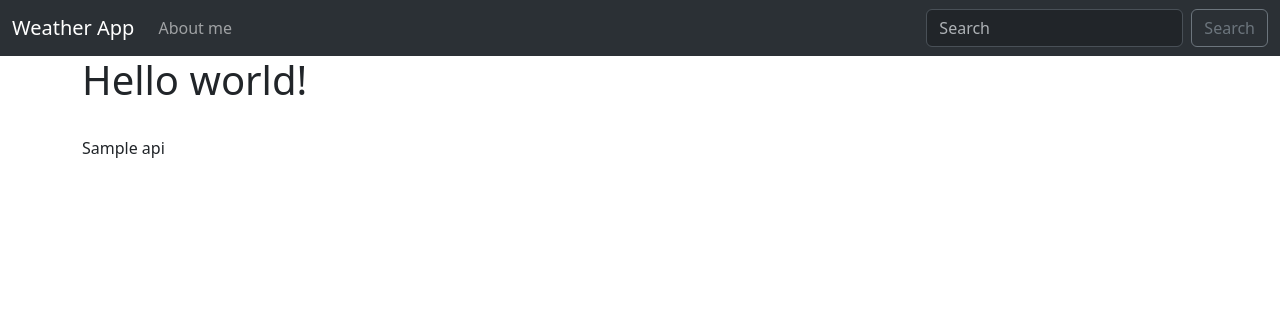
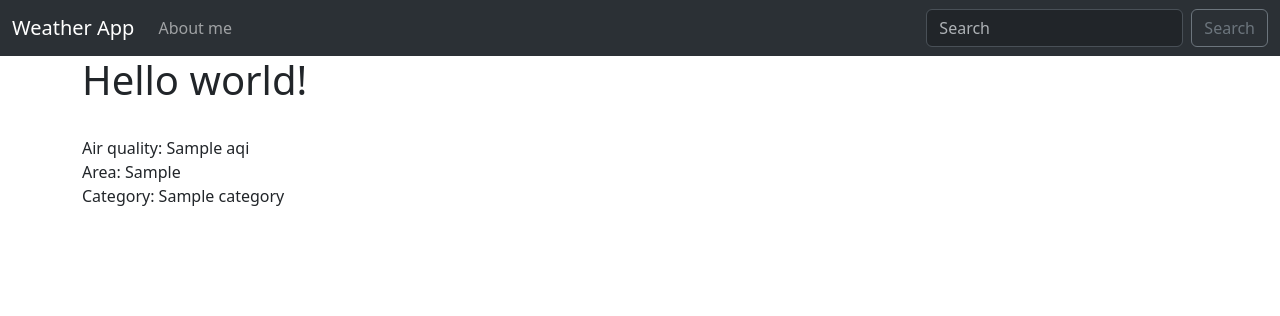
Before and after one commit to Decomplosed/python-weather-app, a Django app: template weather/lookup/templates/home.html in a window 1280 px wide. Shown: the top 316 px of the page. Run offline with Django 5.2, Linux system fonts and the light colour scheme; the template is opened without the code that fills it: most values are stand-ins (such as "Sample title", 1, 10 or a date in 2020); parts of the project's set-up code (start-up, migrations or seed data) failed here and were passed over.

Commit message:
Handle error in template

```diff
--- a/weather/lookup/templates/home.html
+++ b/weather/lookup/templates/home.html
@@ -1,8 +1,20 @@
-{% extends "base.html" %}
-
-{% block content %}
+{% extends "base.html" %} {% block content %}
 
 <h1>Hello world!</h1>
 <br />
-{{ api }}
+
+{% if api %}
+    {% if api == "Error..." %}
+        There was an error, please try again...
+    {% else %}
+        Air quality: {{ api.0.AQI }}
+        <br />
+        Area: {{ api.0.ReportingArea }}
+        <br />
+        Category: {{ api.0.Category.Name }}
+        <br />
+    {% endif %}
+
+{% endif %}
+
 {% endblock %}
```
